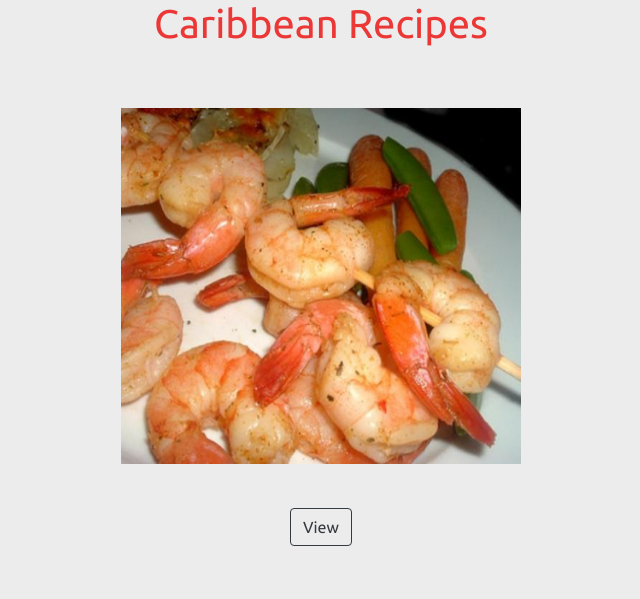
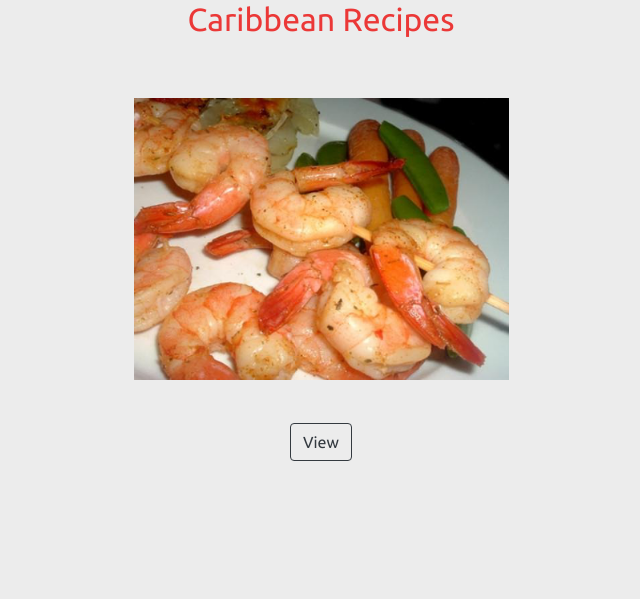
Before and after one commit to osaro2020/ClarazRecipes, a plain HTML site: page index.html in a window 1280 px wide. Shown: the whole page, without its empty margins (319-959 px from the left). Drawn offline with nearby package versions, Linux system fonts and the light colour scheme.

Commit message:
Update Cookbook.css

```diff
--- a/Cookbook.css
+++ b/Cookbook.css
@@ -7,6 +7,7 @@ body {
 
 h1{
   color: #EB3837;
+  font-size: xx-large;
 }
 
 p{
@@ -52,8 +53,8 @@ a{
 
 .food-image{
   padding-bottom: 7%;
-  width: 400px;
-  height: 400px;
+  width: 60%;
+  height: 60%;
 }
 
 .title-header{
```
